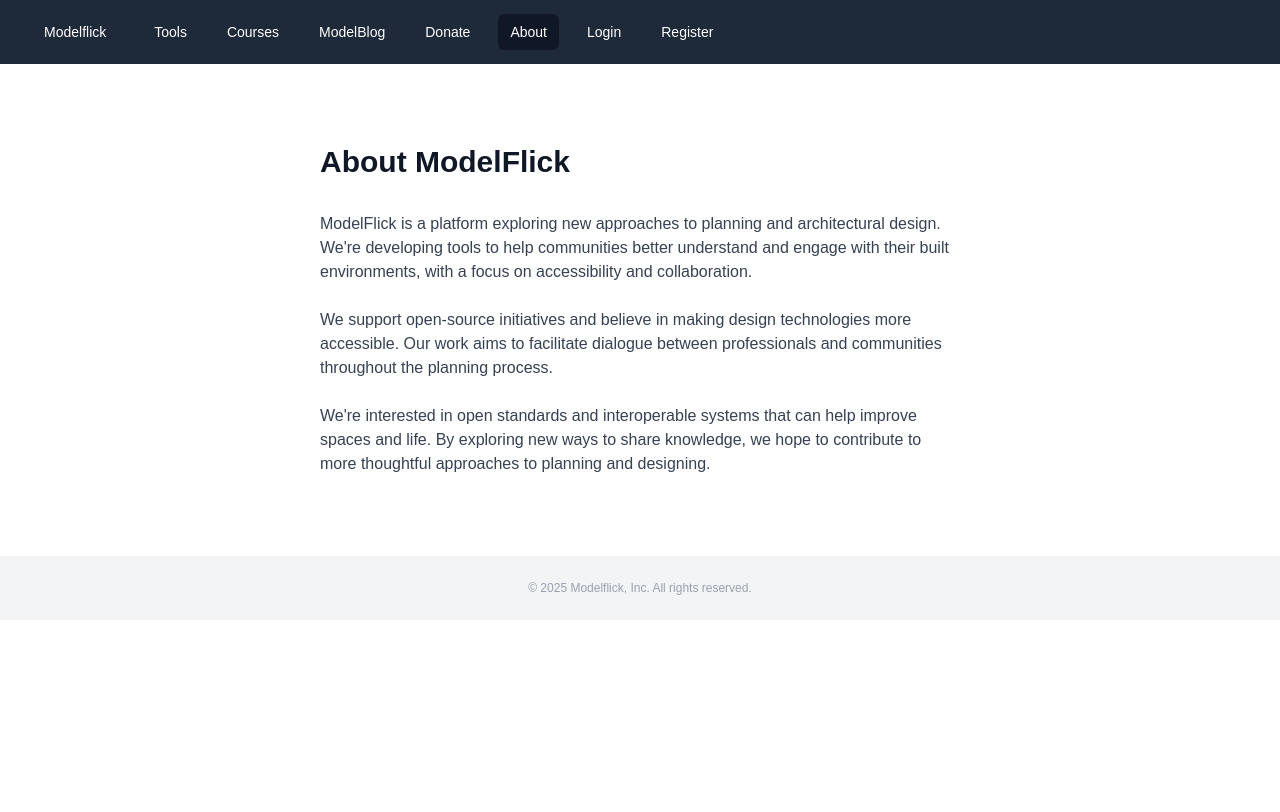
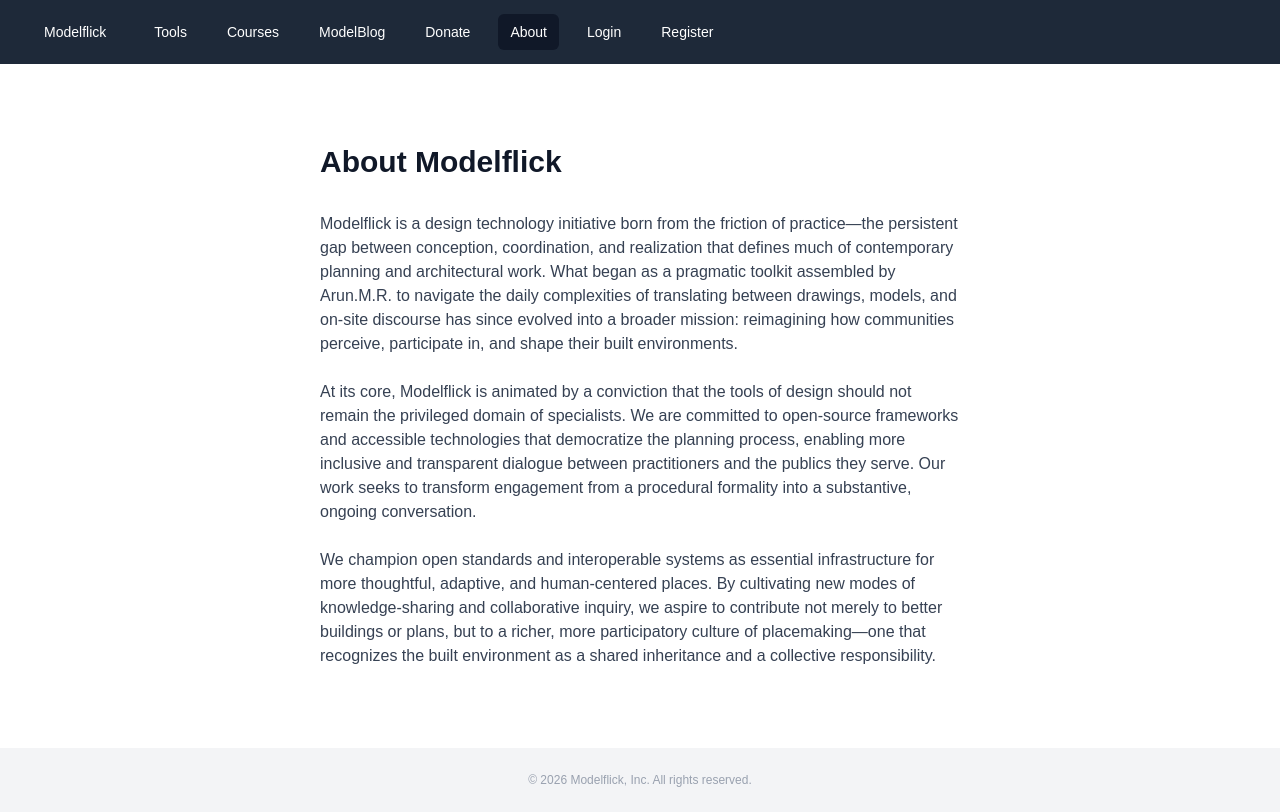
Before and after one commit to Arunarchitect/Website-next, a Next.js app: page /about in a window 1280 px wide. Built offline with nearby package versions, Linux system fonts and the light colour scheme; no server answers.

Commit message:
added show more fix

```diff
--- a/app/about/page.tsx
+++ b/app/about/page.tsx
@@ -1,35 +1,42 @@
-// app/about/page.tsx
 // app/about/page.tsx
 import { generateMetadata } from '@/lib/generateMetadata';
 
 export const metadata = generateMetadata({
   title: 'About',
-  description: 'ModelFlick is a platform exploring new approaches to planning and architectural design.We re developing tools to help communities better understand and engage with their built environments, with a focus on accessibility and collaboration.',
+  description: 'Modelflick is a platform exploring new approaches to planning and architectural design.We re developing tools to help communities better understand and engage with their built environments, with a focus on accessibility and collaboration.',
   imageText: 'About',
 });
 
 export default function AboutPage() {
   return (
     <div className="max-w-2xl mx-auto px-4 py-12">
-      <h1 className="text-3xl font-bold mb-8 text-gray-900 dark:text-white">About ModelFlick</h1>
+      <h1 className="text-3xl font-bold mb-8 text-gray-900 dark:text-white">About Modelflick</h1>
 
       <div className="space-y-6 text-gray-700 dark:text-gray-300">
         <p>
-          ModelFlick is a platform exploring new approaches to planning and architectural design.
-          We&apos;re developing tools to help communities better understand and engage with their
-          built environments, with a focus on accessibility and collaboration.
+          Modelflick is a design technology initiative born from the friction of practice—the
+          persistent gap between conception, coordination, and realization that defines much of
+          contemporary planning and architectural work. What began as a pragmatic toolkit assembled
+          by Arun.M.R. to navigate the daily complexities of translating between drawings, models,
+          and on-site discourse has since evolved into a broader mission: reimagining how communities
+          perceive, participate in, and shape their built environments.
         </p>
 
         <p>
-          We support open-source initiatives and believe in making design technologies more
-          accessible. Our work aims to facilitate dialogue between professionals and communities
-          throughout the planning process.
+          At its core, Modelflick is animated by a conviction that the tools of design should not
+          remain the privileged domain of specialists. We are committed to open-source frameworks
+          and accessible technologies that democratize the planning process, enabling more inclusive
+          and transparent dialogue between practitioners and the publics they serve. Our work
+          seeks to transform engagement from a procedural formality into a substantive, ongoing
+          conversation.
         </p>
 
         <p>
-          We&apos;re interested in open standards and interoperable systems that can help improve
-           spaces and life. By exploring new ways to share knowledge, we hope to contribute to more
-          thoughtful approaches to planning and designing.
+          We champion open standards and interoperable systems as essential infrastructure for
+          more thoughtful, adaptive, and human-centered places. By cultivating new modes of
+          knowledge-sharing and collaborative inquiry, we aspire to contribute not merely to
+          better buildings or plans, but to a richer, more participatory culture of placemaking—one
+          that recognizes the built environment as a shared inheritance and a collective responsibility.
         </p>
       </div>
     </div>
--- a/app/issues/ExpandableText.tsx
+++ b/app/issues/ExpandableText.tsx
@@ -1,4 +1,3 @@
-// app/issues/ExpandableText.tsx
 "use client";
 
 import { useState } from "react";
@@ -7,24 +6,32 @@ interface ExpandableTextProps {
   text: string;
   linkify: (text: string) => React.ReactNode;
   wordLimit?: number;
+  charLimit?: number;
   className?: string;
 }
 
 export function ExpandableText({
   text,
   linkify,
-  wordLimit = 60,
+  wordLimit,
+  charLimit = 200,
   className,
 }: ExpandableTextProps) {
   const [expanded, setExpanded] = useState(false);
 
-  const words = text.split(/\s+/).filter(Boolean);
-  const isTruncatable = words.length > wordLimit;
+  let isTruncatable: boolean;
+  let truncated: string;
 
-  const displayText =
-    !isTruncatable || expanded
-      ? text
-      : words.slice(0, wordLimit).join(" ") + "…";
+  if (wordLimit) {
+    const words = text.split(/\s+/).filter(Boolean);
+    isTruncatable = words.length > wordLimit;
+    truncated = words.slice(0, wordLimit).join(" ");
+  } else {
+    isTruncatable = text.length > charLimit;
+    truncated = text.slice(0, charLimit);
+  }
+
+  const displayText = !isTruncatable || expanded ? text : truncated + "…";
 
   return (
     <div className={className}>
--- a/app/issues/IssueCard.tsx
+++ b/app/issues/IssueCard.tsx
@@ -558,7 +558,7 @@ export function IssueCard({
               text={issue.description}
               linkify={linkifyText}
               className="issue-description"
-              wordLimit={60}
+              wordLimit={30}
             />
           )}
 
--- a/components/common/Footer.tsx
+++ b/components/common/Footer.tsx
@@ -4,7 +4,7 @@ export default function Footer() {
 			<div className='h-full px-2'>
 				<div className='flex items-center justify-center h-full'>
 					<p className='text-gray-400 text-xs'>
-						&copy; 2025 Modelflick, Inc. All rights reserved.
+						&copy; 2026 Modelflick, Inc. All rights reserved.
 					</p>
 				</div>
 			</div>
```
Also changed, not shown: app/issues/issues.css (+7 -0 lines).
